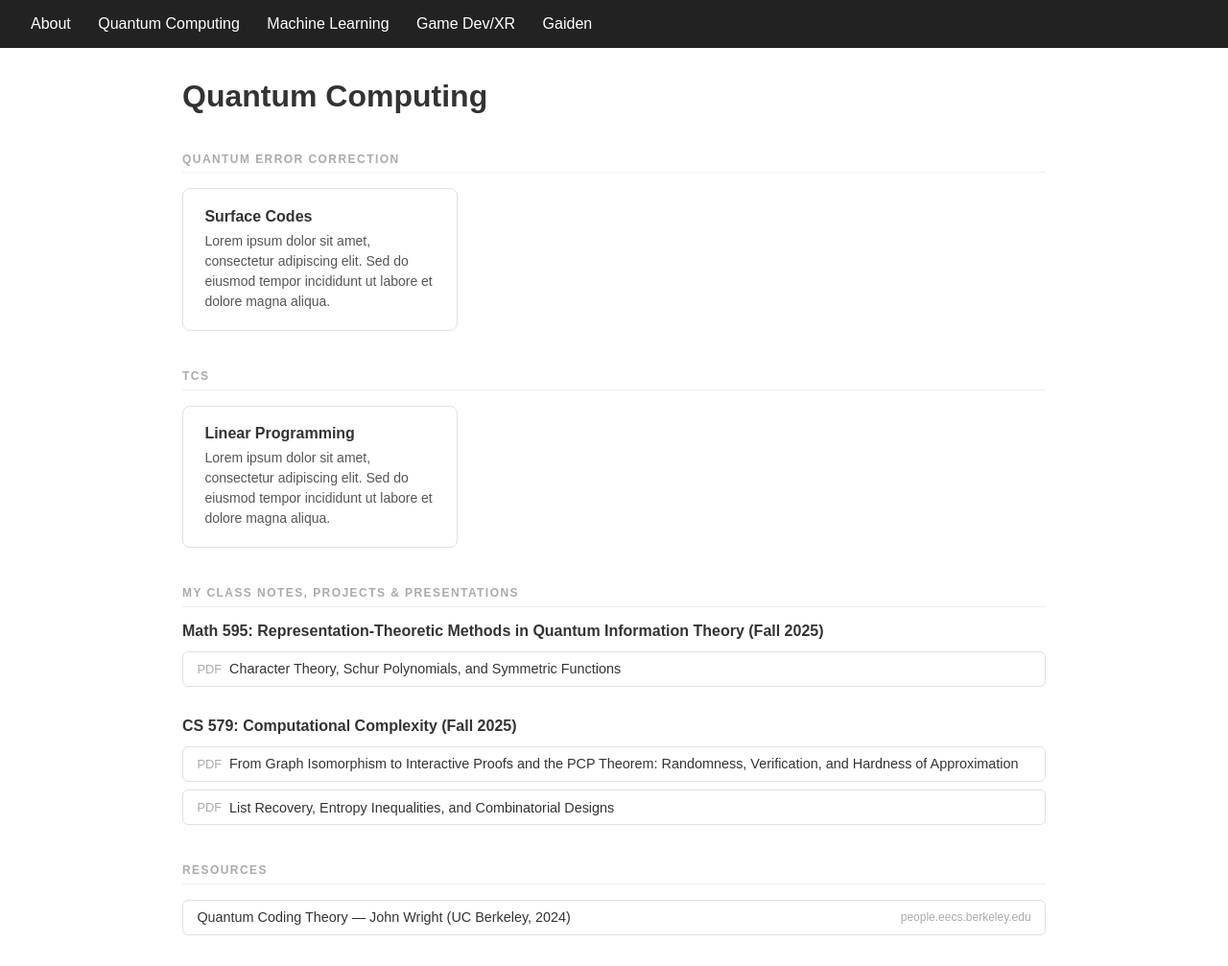
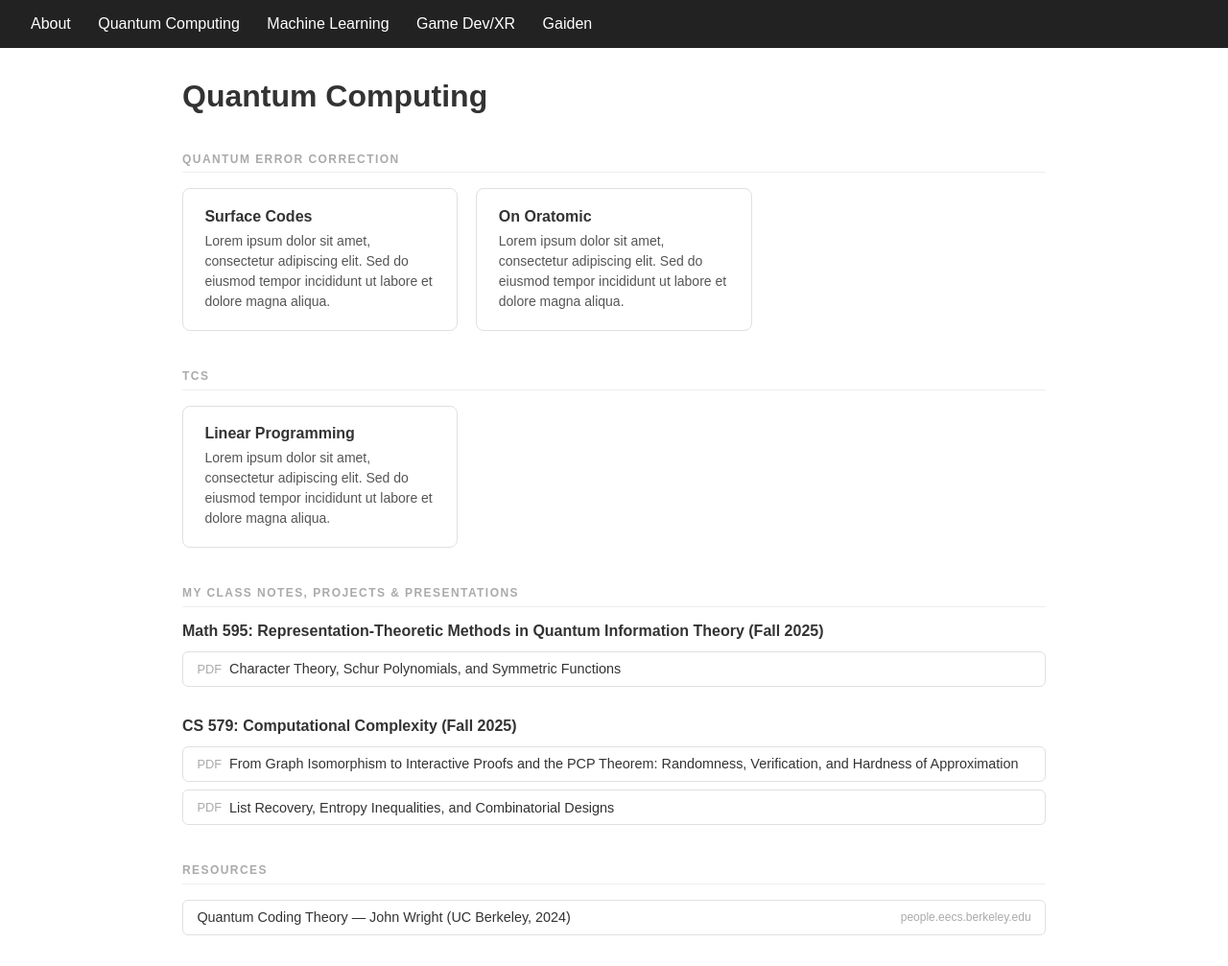
Before and after one commit to AAbhi256/AAbhi256.github.io, a Jekyll site: the page built from qc.md, in a window 1280 px wide. Shown: the whole page at 96% size. Built offline with Jekyll 4.4.1, drawn with Linux system fonts in a browser that asks for light colours.

Commit message:
placeholder on oratomic writeup

```diff
--- a/qc.md
+++ b/qc.md
@@ -65,6 +65,11 @@ title: Quantum Computing
     <div class="wc-desc">Lorem ipsum dolor sit amet, consectetur adipiscing elit. Sed do eiusmod tempor incididunt ut labore et dolore magna aliqua.</div>
   </a>
 
+  <a class="writeup-card" href="/qc/on-oratomic">
+    <div class="wc-title">On Oratomic</div>
+    <div class="wc-desc">Lorem ipsum dolor sit amet, consectetur adipiscing elit. Sed do eiusmod tempor incididunt ut labore et dolore magna aliqua.</div>
+  </a>
+
 </div>
 
 <div class="section-header">TCS</div>
```
Also changed, not shown: qc/on-oratomic.md (added, +6 -0 lines).
